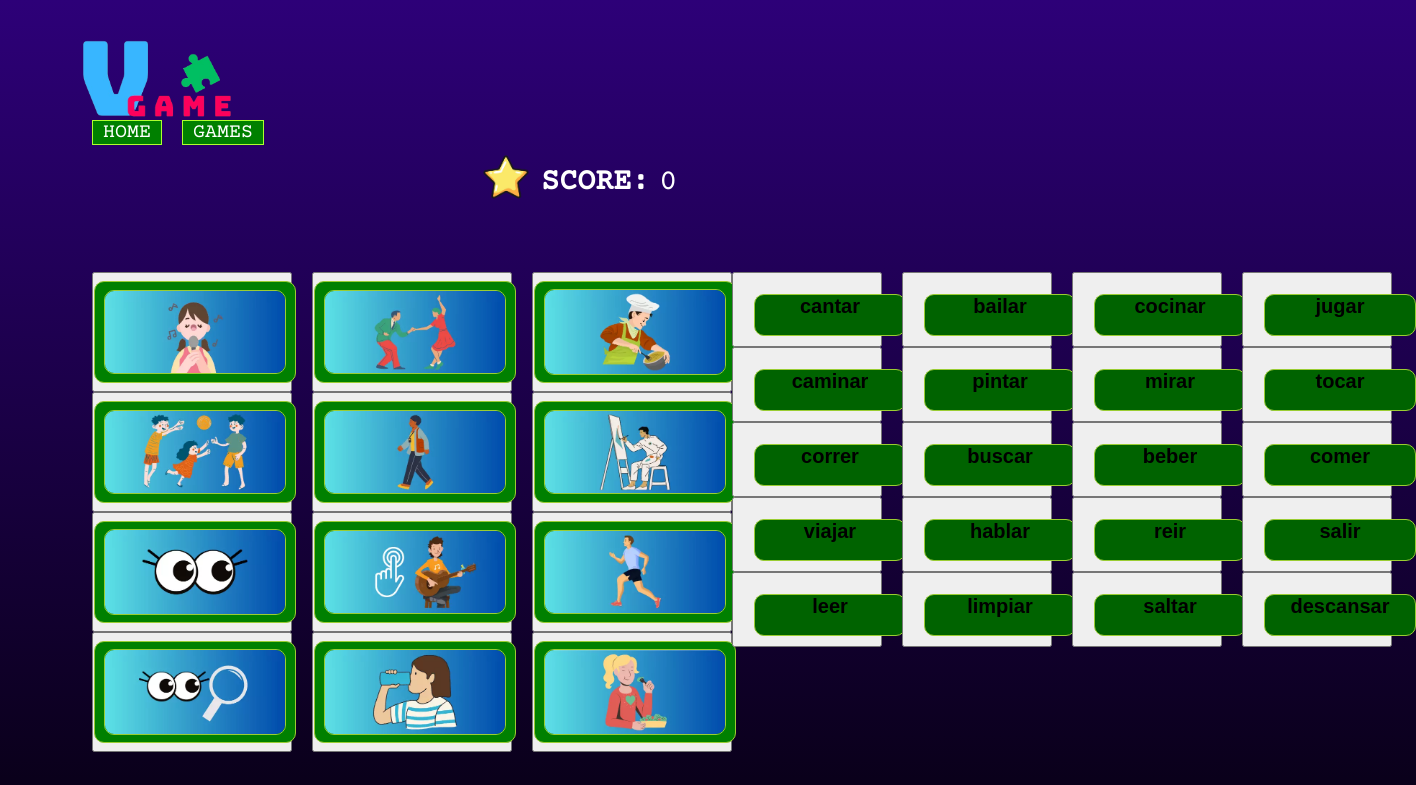
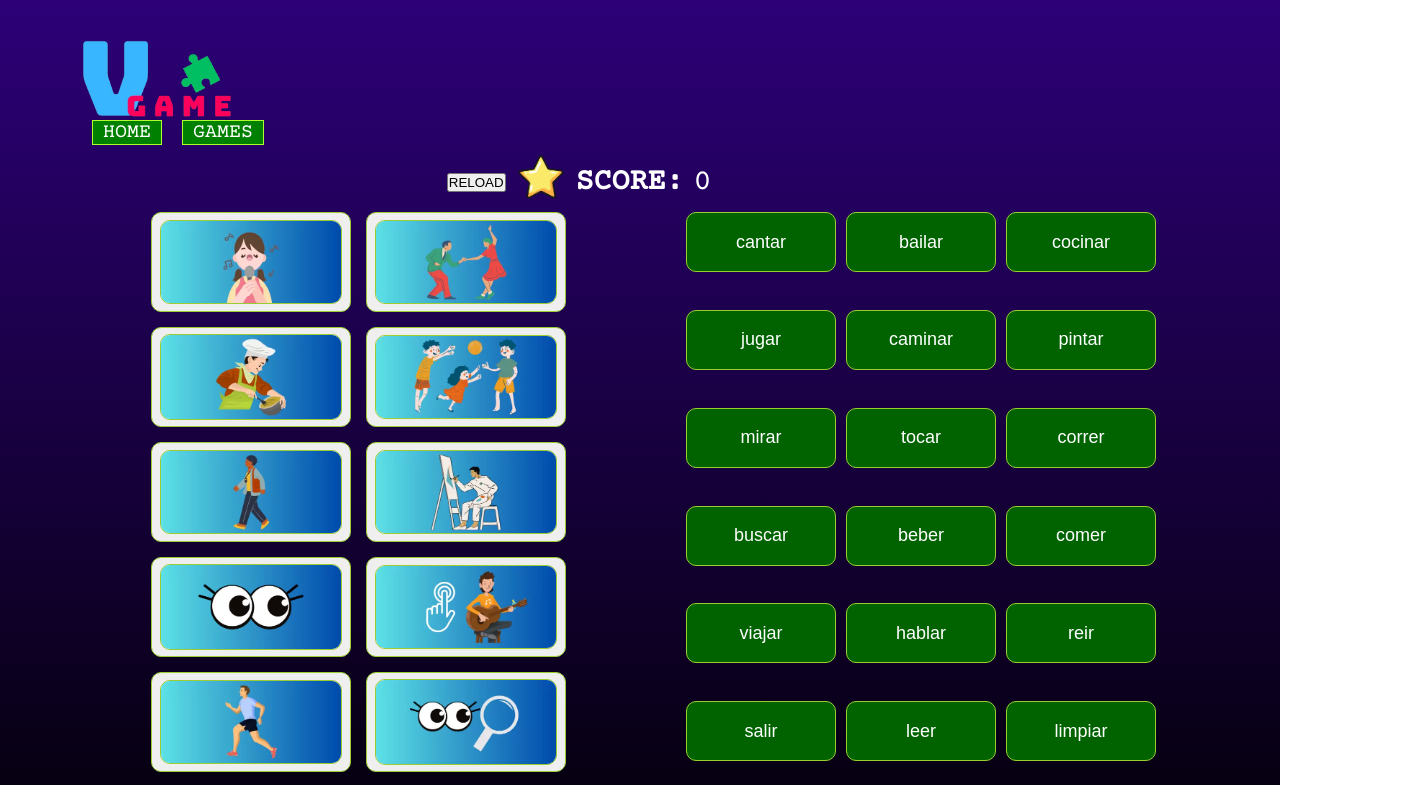
Before and after one commit to Alexandra-Gon/VocabularyGame, a React (Vite) app: page /matchinGame in a window 1280 px wide. Shown: the top 785 px of the page, 1416 px wide, since content can reach past the window. Built offline with nearby package versions, Linux system fonts and the light colour scheme.

Commit message:
se implementa refactor de codigo

```diff
--- a/src/Components/CardMatchingGame/CardMatchImage/CardMatch.css
+++ /dev/null
@@ -1,25 +0,0 @@
-.cardMatch {
-  /* margin: 20px; */
-  background-color: green;
-  width: 200px;
-  height: 100px;
-  display: flex;
-  justify-content: center;
-  align-items: center;
-  border-radius: 10px;
-  cursor: pointer;
-  border: 1px solid yellowgreen;
-  transition: 0.3s;
-}
-.cardMatch:hover {
-  scale: 1.1;
-  background-color: yellowgreen;
-}
-.imageCardMatch {
-  width: 180px;
-  border-radius: 10px;
-  border: 1px solid yellowgreen;
-}
-.imageCardMatch:hover {
-  border: 2px solid rgb(0, 29, 0);
-}
--- a/src/Components/CardMatchingGame/CardMatchImage/CardMatch.jsx
+++ /dev/null
@@ -1,17 +0,0 @@
-import React from 'react'
-import "./CardMatch.css";
-
-
-export const CardMatch = ( {nameImage} ) => {
-
-
-  return (
-
-    <div className='cardMatch'>
-      <img src={nameImage} className='imageCardMatch'/>
-    </div>
-
-  )
-};
-
-export default CardMatch
--- a/src/Components/CardMatchingGame/CardMatchWord/CardWord.css
+++ /dev/null
@@ -1,15 +0,0 @@
-.cardWord {
-  background-color: rgb(0, 99, 0);
-  margin: 20px;
-  width: 150px;
-  height: 40px;
-  text-align: center;
-  border-radius: 10px;
-  border: 1px solid yellowgreen;
-  cursor: pointer;
-  transition: 0.3s;
-}
-.cardWord:hover {
-  background-color: yellowgreen;
-  color: black;
-}
--- a/src/Components/CardMatchingGame/CardMatchWord/CardWord.jsx
+++ /dev/null
@@ -1,12 +0,0 @@
-import React from 'react'
-import "./CardWord.css";
-
-const CardWord = ({name}) => {
-  return (
-    <div className='cardWord'>
-      <h2>{name}</h2>
-    </div>
-  )
-}
-
-export default CardWord;
--- a/src/Pages/MatchingGame/MatchingGame.css
+++ b/src/Pages/MatchingGame/MatchingGame.css
@@ -1,22 +1,37 @@
+.matchingGameContainer {
+  min-height: 85vh;
+}
+
 .containerCardsMatch {
-  height: 80vh;
-  margin: 60px;
-  display: grid;
-  grid-template-columns: 1fr 1fr;
-  /* grid-column-gap: 20px; */
-  /* justify-content: center; */
+  /* display: grid;
+  grid-template-columns: 1fr 1fr; */
+  width: 90%;
+  margin: 0 auto;
+  display: flex;
+  gap: 30px;
 }
 .containerCardsImages {
-  display: grid;
+  width: 50%;
+  display: flex;
+  flex-wrap: wrap;
+  gap: 15px;
+  justify-content: center;
+  /* display: grid;
   grid-template-columns: repeat(3, 200px);
-  grid-template-rows: repeat(5, 120px);
-  grid-column-gap: 20px;
+  grid-template-rows: repeat(4, 120px);
+  grid-column-gap: 20px; */
 }
 .containerCardsWords {
-  display: grid;
+  width: 50%;
+  display: flex;
+  flex-wrap: wrap;
+  gap: 10px;
+  justify-content: center;
+
+  /* display: grid;
   grid-template-columns: repeat(4, 150px);
   grid-template-rows: repeat(5, 75px);
-  grid-column-gap: 20px;
+  grid-column-gap: 20px; */
 }
 #score {
   display: flex;
@@ -33,3 +48,49 @@
   width: 50px;
   margin-bottom: 10px;
 }
+
+
+/*  Card Match */
+.cardMatch {
+  /* background-color: green; */
+  width: 200px;
+  height: 100px;
+  display: flex;
+  justify-content: center;
+  align-items: center;
+  border-radius: 10px;
+  cursor: pointer;
+  border: 1px solid yellowgreen;
+  transition: 0.3s;
+}
+.cardMatch:hover {
+  scale: 1.1;
+  background-color: yellowgreen;
+}
+.imageCardMatch {
+  width: 180px;
+  border-radius: 10px;
+  border: 1px solid yellowgreen;
+}
+.imageCardMatch:hover {
+  border: 2px solid rgb(0, 29, 0);
+}
+
+/* Card Word */
+
+.cardWord {
+  background-color: rgb(0, 99, 0);
+  width: 150px;
+  text-align: center;
+  border-radius: 10px;
+  border: 1px solid yellowgreen;
+  cursor: pointer;
+  transition: 0.3s;
+  height: 60px;
+  font-size: 18px;
+  color: white;
+}
+.cardWord:hover {
+  background-color: yellowgreen;
+  color: black;
+}
--- a/src/Pages/MatchingGame/MatchingGame.jsx
+++ b/src/Pages/MatchingGame/MatchingGame.jsx
@@ -1,7 +1,5 @@
 import { React, useState, useEffect } from "react";
 import "./MatchingGame.css";
-import CardMatch from "../../Components/CardMatchingGame/CardMatchImage/CardMatch";
-import CardWord from "../../Components/CardMatchingGame/CardMatchWord/CardWord";
 import starScore from "../../assets/starScore.png";
 
 // import Images
@@ -112,8 +110,9 @@ const MatchingGame = (name) => {
   };
 
   return (
-    <main>
+    <main className="matchingGameContainer">
       <div id="score">
+        <button onClick={handleReload}>RELOAD</button>
         <img src={starScore} className="starScore" />
         <h2>SCORE:</h2>
         <p className="counterScore">{score}</p>
@@ -123,24 +122,28 @@ const MatchingGame = (name) => {
         <div className="containerCardsImages">
           {randomImages.map((element) => (
             <button
+              className="cardMatch"
               key={element.image}
               onClick={() => setSelectedCards(element.name)}
             >
-              <CardMatch nameImage={element.image} />
+              <img src={element.image} className="imageCardMatch" />
+              {/* <CardMatch nameImage={element.image} /> */}
             </button>
           ))}
         </div>
         <div className="containerCardsWords">
           {randomWords.map((element) => (
             <button
+              className="cardWord"
               key={element.name}
               onClick={() => setSelectedWords(element.name)}
             >
-              <CardWord name={element.name} />
+              {element.name}
+              {/* <CardWord name={element.name} /> */}
             </button>
           ))}
         </div>
-        <button onClick={handleReload}>RELOAD</button>
+
       </div>
     </main>
   );
```
